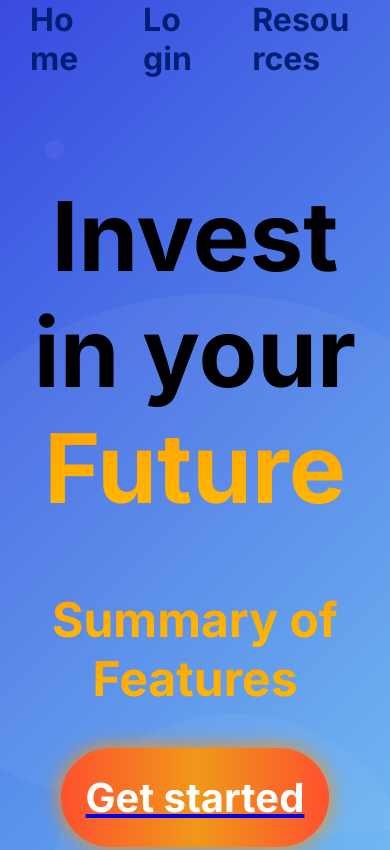
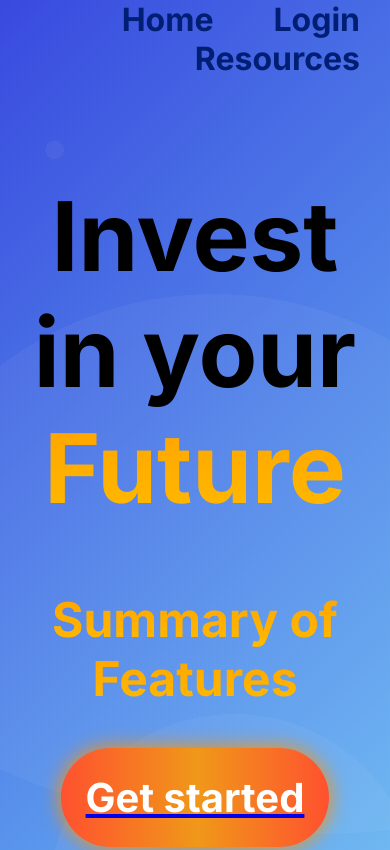
Before and after one commit to GoogolGenius/fintrack, a plain HTML site: page index.html in a window 390 px wide. Shown: the top 850 px of the page. Drawn offline with Linux system fonts and the light colour scheme.

Commit message:
Improved mobile compatibility

```diff
--- a/index.css
+++ b/index.css
@@ -16,18 +16,18 @@ body {
     overflow-wrap:anywhere;
     margin-top: 0px;
     display: flex;
+    flex-wrap: wrap;
     align-items: center;
     justify-content: right;
     width: 100%;
     height: fit-content;
 }
 .headerElement {
-
     font-size: 2em;
     margin: 0px 30px;
     float:right;
-
     width: fit-content;
+    white-space: nowrap;
     color: rgb(0, 31, 116);
 }
 
```
Also changed, not shown: login.css (+7 -0 lines).
